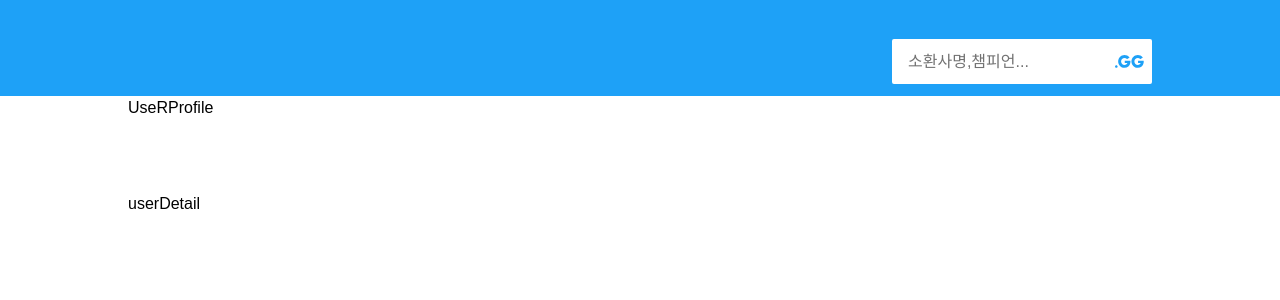
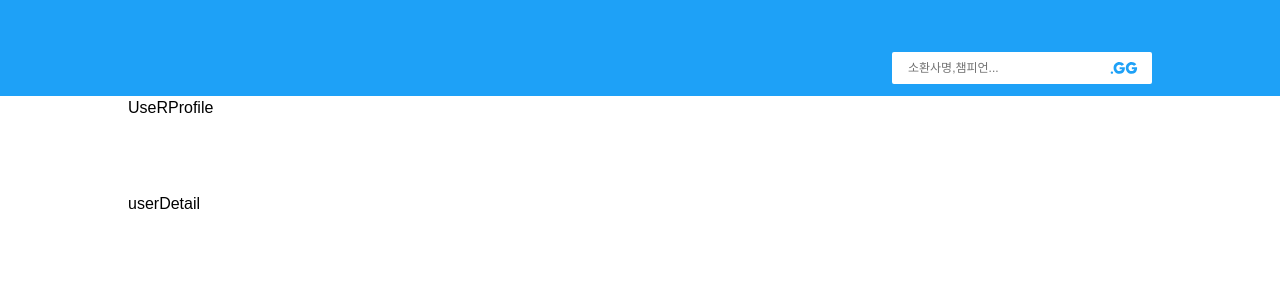
Before and after one commit to soronto3603/opgg-clone, a Vue app: page / in a window 1280 px wide. Shown: the top 300 px of the page. Built offline with nearby package versions, Linux system fonts and the light colour scheme; no server answers.

Commit message:
fix header input style

```diff
--- a/src/components/Header.vue
+++ b/src/components/Header.vue
@@ -3,8 +3,8 @@
     <div class="w-screen flex justify-center">
       <div class="max-w-5xl w-full h-24 flex justify-end items-end">
         <div class="bg-white flex px-2 mb-3 rounded-[2px] max-w-[260px] w-full justify-between items-center">
-          <input class="placeholder:text-gray-300 h-8 ml-2 outline-none" placeholder="소환사명,챔피언..." />
-          <IconGG class="w-10 cursor-pointer" />
+          <input class="placeholder:text-gray-300 h-8 ml-2 outline-none text-xs" placeholder="소환사명,챔피언..." />
+          <IconGG class="w-10 cursor-pointer h-3" />
         </div>
       </div>
     </div>
```
